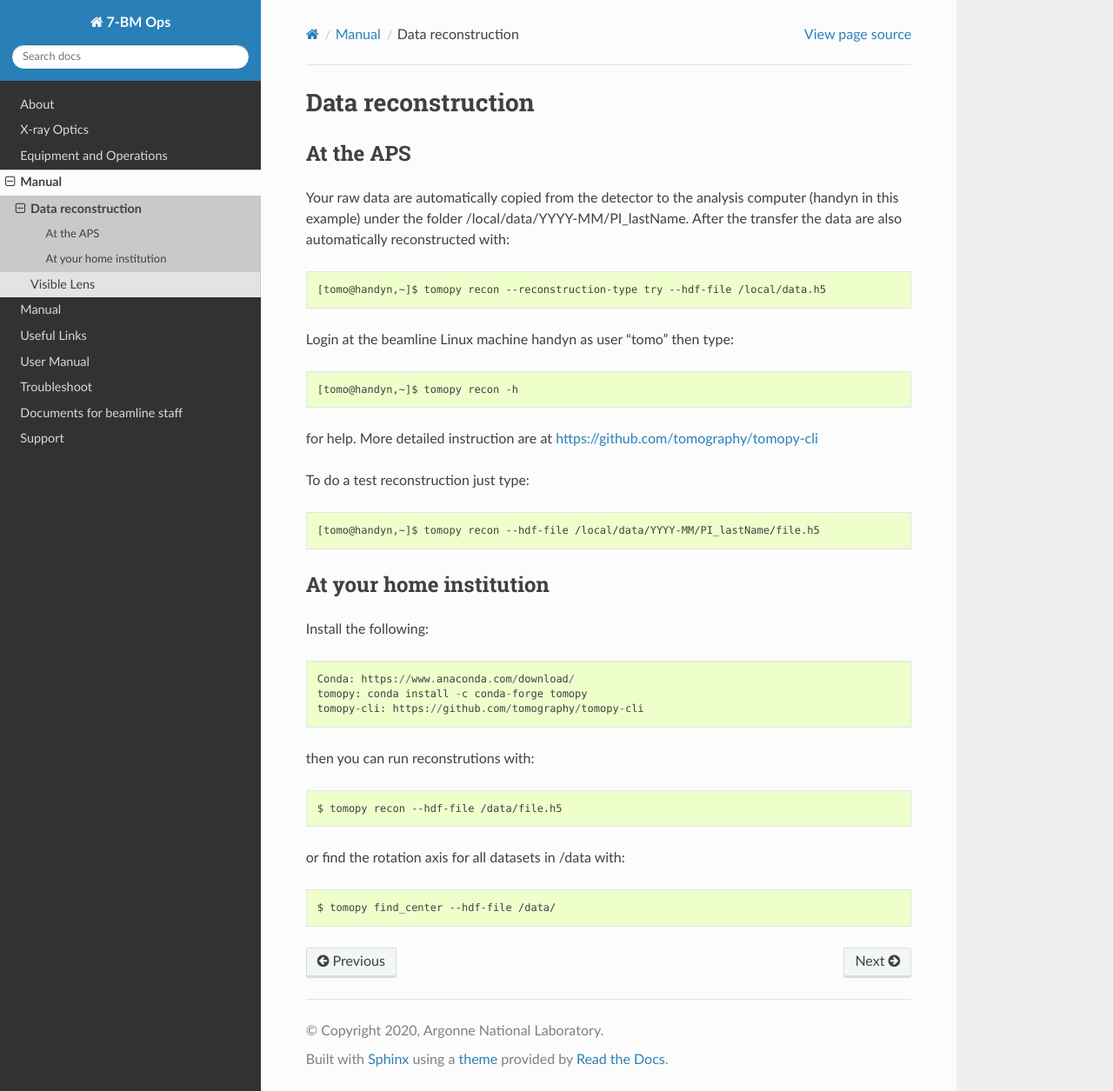
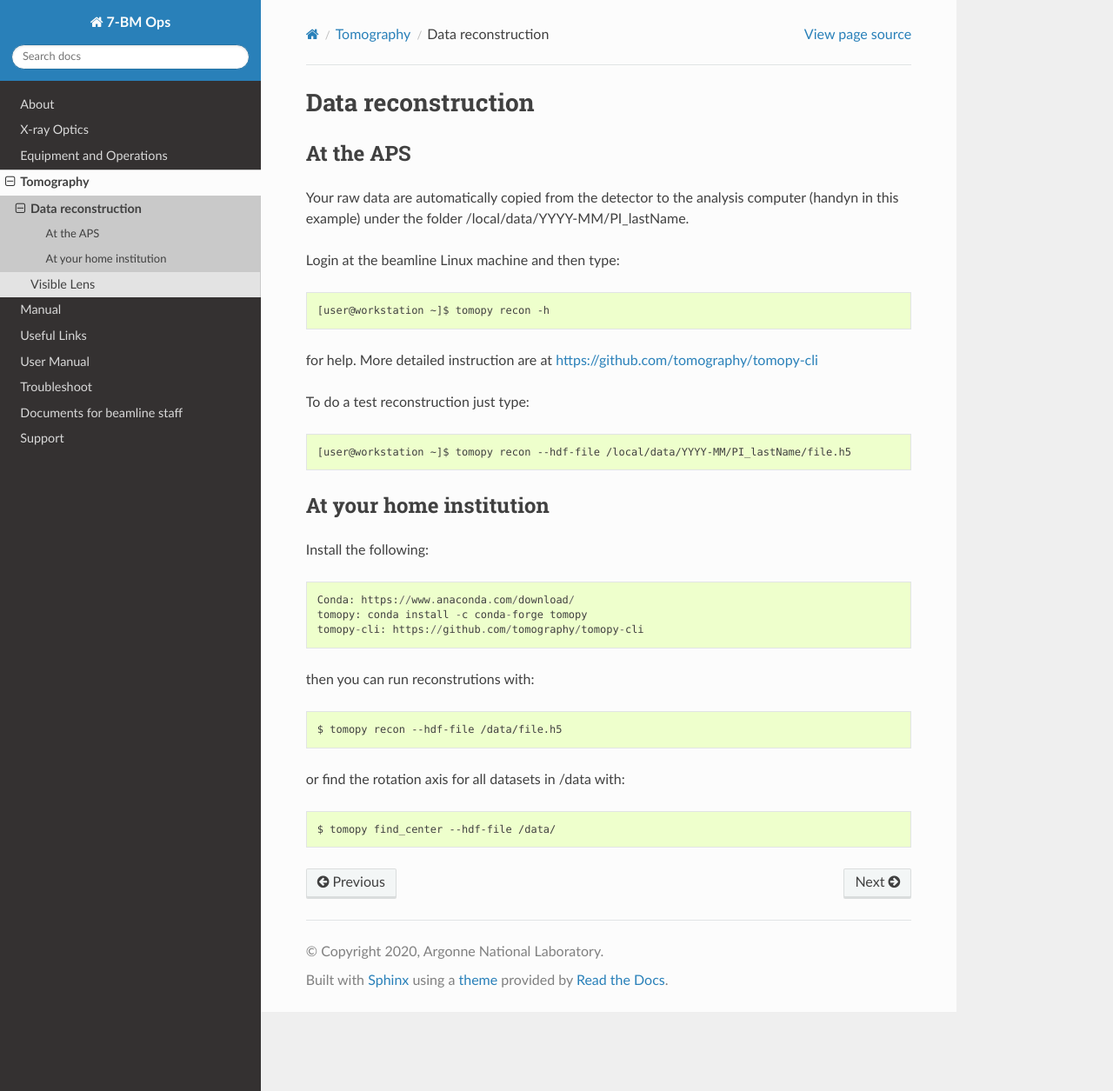
Before and after one commit to xray-imaging/7bm-docs, a Sphinx documentation site: the page built from docs/source/tomography/data_recon.rst, in a window 1280 px wide and 1255 px high. Shown: the whole window at 87% size. Built offline with Sphinx 7.4.7 and the Read the Docs theme 2.0.0, drawn with Linux system fonts in a browser that asks for light colours; pages that are not in the unit, such as notebooks, are missing from menus.

```diff
--- a/docs/index.rst
+++ b/docs/index.rst
@@ -18,6 +18,7 @@ Content
    :maxdepth: 1
 
    source/about
+   source/general-controls
    source/optics.rst
    source/operations
    source/tomography
--- a/docs/source/tomography.rst
+++ b/docs/source/tomography.rst
@@ -1,5 +1,5 @@
 ======
-Manual
+Tomography
 ======
 
 
--- a/docs/source/tomography/data_recon.rst
+++ b/docs/source/tomography/data_recon.rst
@@ -4,21 +4,19 @@ Data reconstruction
 At the APS
 ----------
 
-Your raw data are automatically copied from the detector to the analysis computer (handyn in this example) under the folder /local/data/YYYY-MM/PI_lastName. After the transfer the data are also automatically reconstructed with::
-
-    [tomo@handyn,~]$ tomopy recon --reconstruction-type try --hdf-file /local/data.h5
+Your raw data are automatically copied from the detector to the analysis computer (handyn in this example) under the folder /local/data/YYYY-MM/PI_lastName.
 
 
-Login at the beamline Linux machine handyn as user “tomo” then type::
+Login at the beamline Linux machine and then type::
 
-    [tomo@handyn,~]$ tomopy recon -h
+    [user@workstation ~]$ tomopy recon -h
 
 
 for help. More detailed instruction are at https://github.com/tomography/tomopy-cli
 
 To do a test reconstruction just type::
 
-    [tomo@handyn,~]$ tomopy recon --hdf-file /local/data/YYYY-MM/PI_lastName/file.h5
+    [user@workstation ~]$ tomopy recon --hdf-file /local/data/YYYY-MM/PI_lastName/file.h5
 
 
 At your home institution
```
Also changed, not shown: docs/source/general_controls/recordsaver.rst (added, +37 -0 lines), docs/source/tomography/tomoscan.rst (+9 -73 lines).
